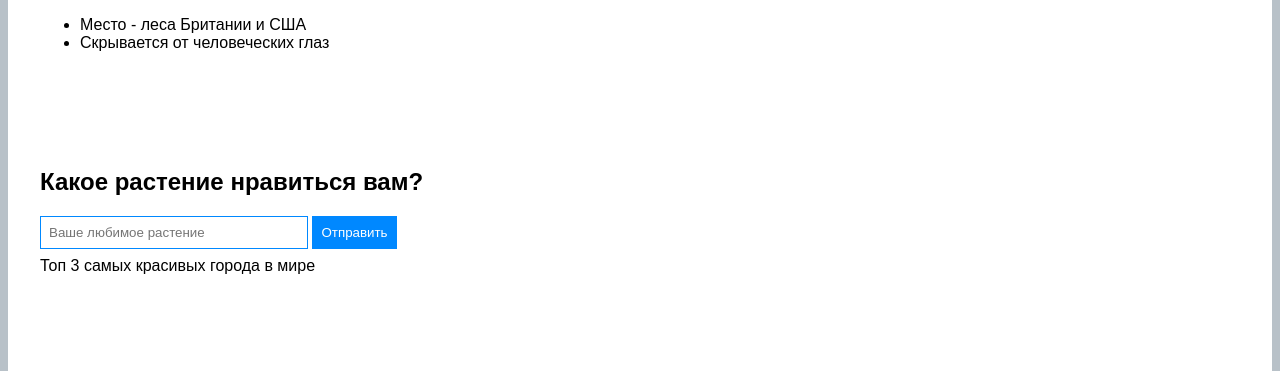
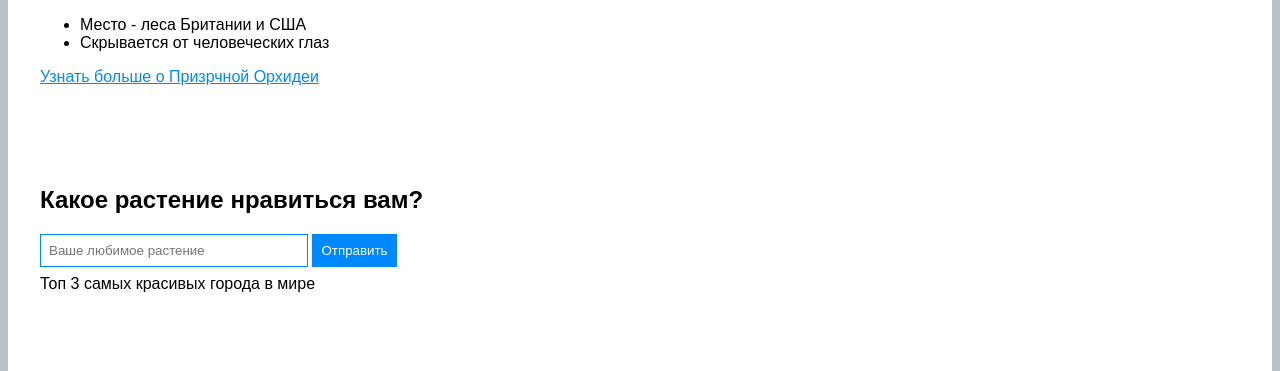
Before and after one commit to TimurKan74/top3, a plain HTML site: page plants.html in a window 1280 px wide. Shown: the part 1378-1749 px from the top of the page. Drawn offline with Linux system fonts and the light colour scheme.

Commit message:
Add files via upload

```diff
--- a/plants.html
+++ b/plants.html
@@ -58,6 +58,7 @@
             <li>Место - леса Британии и США</li>
             <li>Cкрывается от человеческих глаз</li>
         </ul>
+        <a href="https://ru.wikipedia.org/wiki/%D0%9E%D1%80%D1%85%D0%B8%D0%B4%D0%BD%D1%8B%D0%B5">Узнать больше о Призрчной Орхидеи</a>
     </section>
 
 
```
